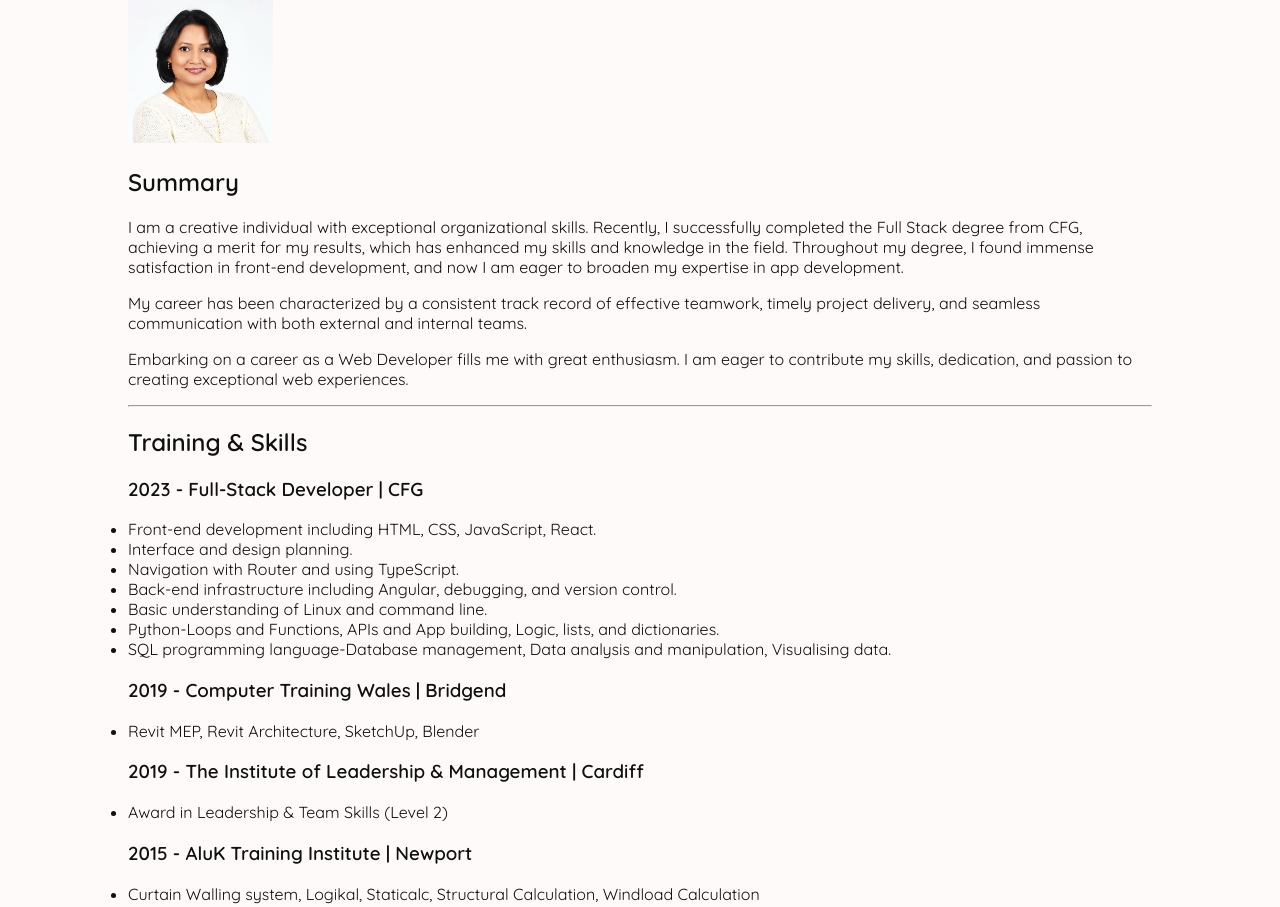
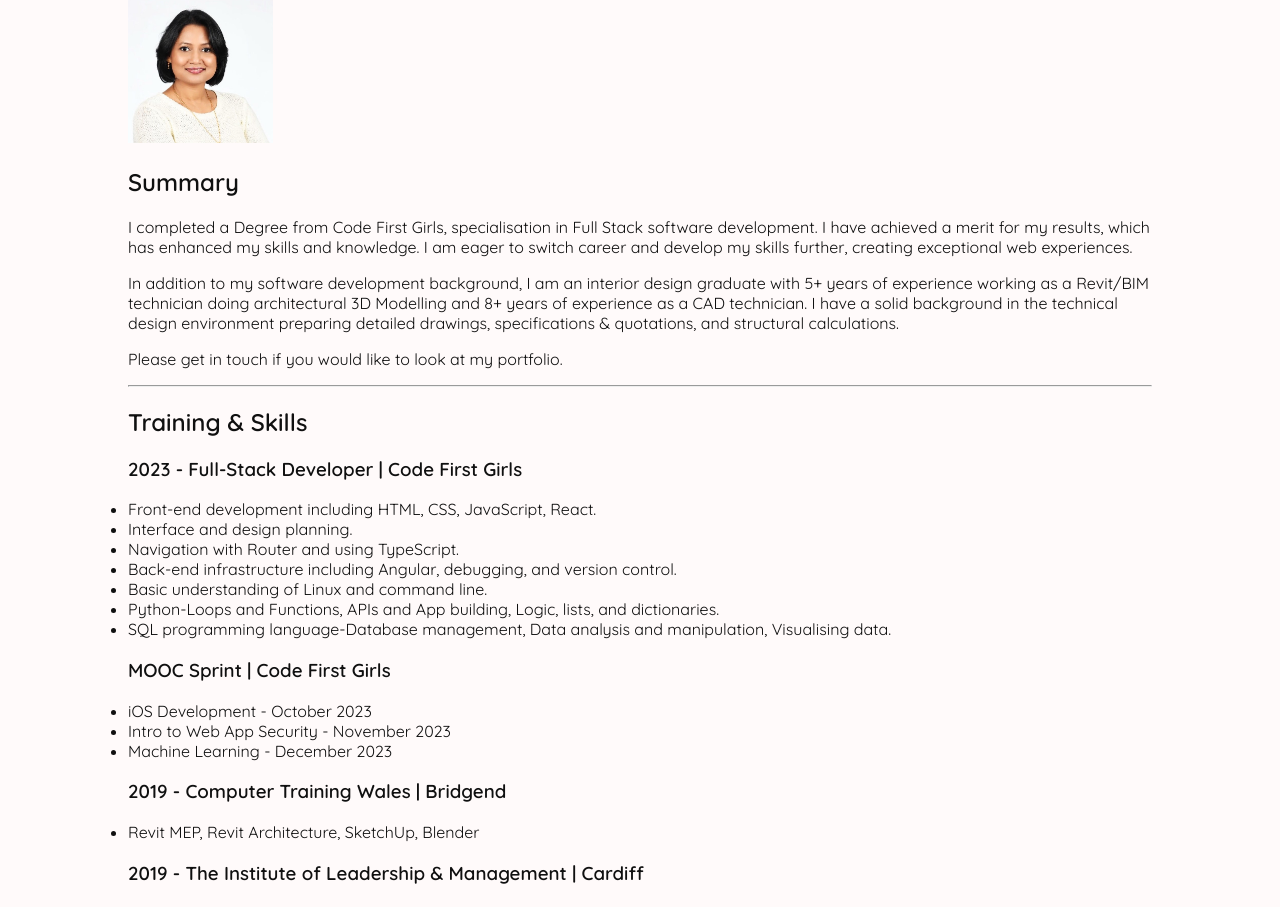
Before and after one commit to saz1a/Capstone-Project-1---Online-Resume, a plain HTML site: page index.html in a window 1280 px wide. Shown: the part 90-997 px from the top of the page. Drawn offline with Linux system fonts and the light colour scheme.

Commit message:
CV Update

```diff
--- a/index.html
+++ b/index.html
@@ -19,12 +19,12 @@
 <img src="./assets/profile picture.jpg" height="150" alt="profile picture of Sazia">
 <body>
     <h2>Summary</h2>
-        <p>I am a creative individual with exceptional organizational skills. Recently, I successfully completed the Full Stack degree from CFG, achieving a merit for my results, which has enhanced my skills and knowledge in the field. Throughout my degree, I found immense satisfaction in front-end development, and now I am eager to broaden my expertise in app development.</p>
-        <p>My career has been characterized by a consistent track record of effective teamwork, timely project delivery, and seamless communication with both external and internal teams.</p>
-        <p>Embarking on a career as a Web Developer fills me with great enthusiasm. I am eager to contribute my skills, dedication, and passion to creating exceptional web experiences.</p>
+        <p>I completed a Degree from Code First Girls, specialisation in Full Stack software development. I have achieved a merit for my results, which has enhanced my skills and knowledge. I am eager to switch career and develop my skills further, creating exceptional web experiences.</p>
+        <p>In addition to my software development background, I am an interior design graduate with 5+ years of experience working as a Revit/BIM technician doing architectural 3D Modelling and 8+ years of experience as a CAD technician. I have a solid background in the technical design environment preparing detailed drawings, specifications & quotations, and structural calculations.</p>
+        <p>Please get in touch if you would like to look at my portfolio.</p>
     <hr>
     <h2>Training & Skills </h2>
-    <h3>2023 - Full-Stack Developer | CFG</h3>
+    <h3>2023 - Full-Stack Developer | Code First Girls</h3>
     <ul>
         <li>Front-end development including HTML, CSS, JavaScript, React.</li>
         <li>Interface and design planning.</li>
@@ -33,6 +33,13 @@
         <li>Basic understanding of Linux and command line.</li>
         <li>Python-Loops and Functions, APIs and App building, Logic, lists, and dictionaries.</li>
         <li>SQL programming language-Database management, Data analysis and manipulation, Visualising data.</li>
+    </ul>
+    <h3>MOOC Sprint | Code First Girls </h3>
+    <ul>
+        <li>iOS Development - October 2023</li>
+        <li>Intro to Web App Security - November 2023</li>
+        <li>Machine Learning - December 2023</li>
+    </ul>
     </ul>
     <h3>2019 - Computer Training Wales | Bridgend </h3>
     <ul>
```
